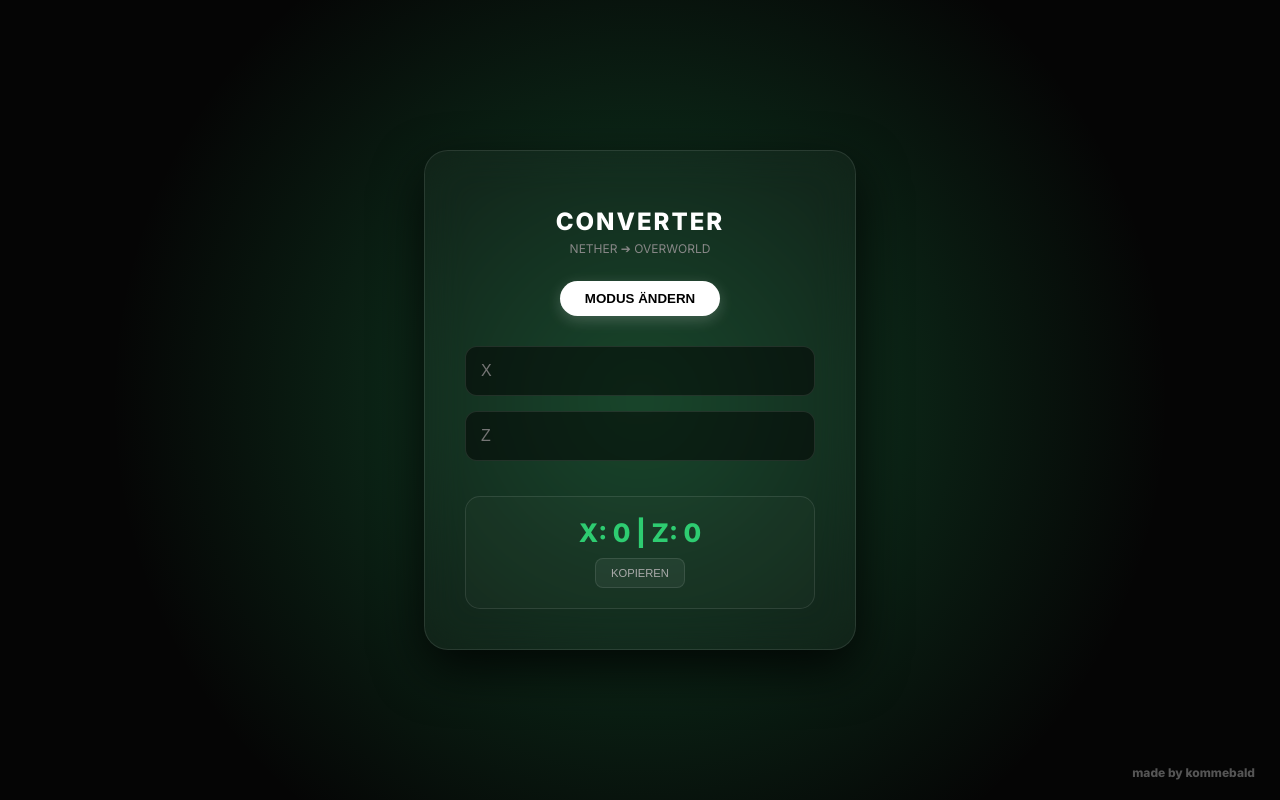
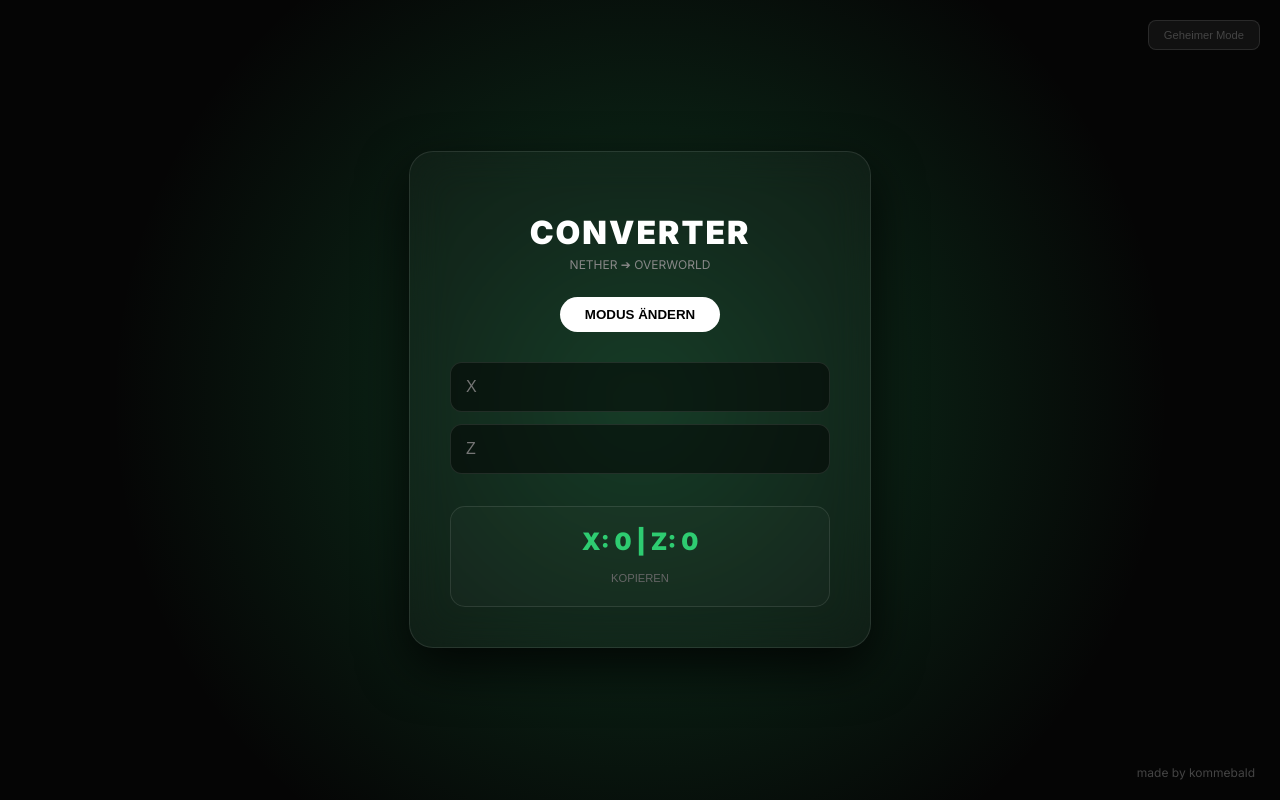
Before and after one commit to kommebald/coords-calculator, a plain HTML site: page index.html in a window 1280 px wide. Both pictures are taken after a click on the button "MODUS ÄNDERN". Drawn offline with Linux system fonts and the light colour scheme.

Commit message:
Update index.html

```diff
--- a/index.html
+++ b/index.html
@@ -3,126 +3,81 @@
 <head>
     <meta charset="UTF-8">
     <meta name="viewport" content="width=device-width, initial-scale=1.0">
-    <title>MC Converter | Animated</title>
-    <link href="https://fonts.googleapis.com/css2?family=Inter:wght@400;800&display=swap" rel="stylesheet">
+    <title>MC Converter | Secret Edition</title>
+    <link href="https://fonts.googleapis.com/css2?family=Inter:wght@400;700;900&display=swap" rel="stylesheet">
     <style>
         :root {
-            --nether-color: #ff4d4d;
-            --overworld-color: #2ecc71;
-            --current-accent: var(--nether-color);
-            --bg-dark: #050505;
+            --nether: #ff4d4d;
+            --overworld: #2ecc71;
+            --accent: var(--nether);
+            --bg: #050505;
         }
 
         body {
-            margin: 0;
-            background: var(--bg-dark);
-            color: white;
-            font-family: 'Inter', sans-serif;
-            display: flex;
-            justify-content: center;
-            align-items: center;
-            height: 100vh;
-            overflow: hidden;
-            transition: background 0.8s ease;
+            margin: 0; background: var(--bg); color: white;
+            font-family: 'Inter', sans-serif; height: 100vh;
+            display: flex; justify-content: center; align-items: center;
+            overflow: hidden; transition: 0.8s ease;
         }
 
-        /* Dynamischer Hintergrund-Glow */
         .glow {
-            position: absolute;
-            width: 100%;
-            height: 100%;
-            background: radial-gradient(circle at 50% 50%, var(--current-accent) 0%, transparent 70%);
-            z-index: -1;
-            opacity: 0.3;
-            transition: 0.8s ease;
+            position: absolute; width: 100%; height: 100%;
+            background: radial-gradient(circle at 50% 50%, var(--accent) 0%, transparent 70%);
+            z-index: -1; opacity: 0.25; transition: 0.8s;
         }
 
+        /* Secret Mode Button */
+        .secret-trigger {
+            position: absolute; top: 20px; right: 20px;
+            background: rgba(255,255,255,0.05); border: 1px solid rgba(255,255,255,0.1);
+            color: #444; padding: 8px 15px; border-radius: 8px;
+            font-size: 0.7rem; cursor: pointer; transition: 0.3s;
+        }
+        .secret-trigger:hover { color: var(--accent); border-color: var(--accent); }
+
         .card {
-            background: rgba(255, 255, 255, 0.03);
-            backdrop-filter: blur(20px);
-            padding: 40px;
-            border-radius: 24px;
-            border: 1px solid rgba(255, 255, 255, 0.1);
-            box-shadow: 0 20px 50px rgba(0,0,0,0.8);
-            width: 350px;
-            text-align: center;
-            transition: transform 0.4s cubic-bezier(0.175, 0.885, 0.32, 1.275);
+            background: rgba(255, 255, 255, 0.03); backdrop-filter: blur(20px);
+            padding: 40px; border-radius: 24px; border: 1px solid rgba(255, 255, 255, 0.1);
+            box-shadow: 0 20px 50px rgba(0,0,0,0.8); width: 380px; text-align: center;
+            transition: 0.4s cubic-bezier(0.175, 0.885, 0.32, 1.275);
         }
 
-        /* Animation beim Modus-Wechsel */
-        .card.bump { transform: scale(1.05); }
-
-        h1 { font-weight: 800; font-size: 1.5rem; margin-bottom: 5px; letter-spacing: 2px; }
-        .sub { font-size: 0.75rem; color: #888; margin-bottom: 25px; transition: 0.3s; }
+        .bump { transform: scale(1.05); }
+        h1 { font-weight: 900; margin-bottom: 5px; letter-spacing: 2px; }
+        .sub { font-size: 0.75rem; color: #888; margin-bottom: 25px; }
 
         .btn-switch {
-            background: white;
-            color: black;
-            border: none;
-            padding: 10px 25px;
-            border-radius: 50px;
-            font-weight: 800;
-            cursor: pointer;
-            margin-bottom: 30px;
-            transition: 0.3s;
-            box-shadow: 0 4px 15px rgba(255,255,255,0.2);
+            background: white; color: black; border: none;
+            padding: 10px 25px; border-radius: 50px; font-weight: 800;
+            cursor: pointer; margin-bottom: 30px; transition: 0.3s;
         }
 
-        .btn-switch:hover { transform: translateY(-3px); box-shadow: 0 8px 20px var(--current-accent); }
-        .btn-switch:active { transform: scale(0.95); }
-
         input {
-            width: 100%;
-            background: rgba(0,0,0,0.5);
-            border: 1px solid rgba(255,255,255,0.1);
-            padding: 15px;
-            border-radius: 12px;
-            color: white;
-            margin-bottom: 15px;
-            font-size: 1rem;
-            outline: none;
-            box-sizing: border-box;
-            transition: 0.3s;
+            width: 100%; background: rgba(0,0,0,0.5); border: 1px solid rgba(255,255,255,0.1);
+            padding: 15px; border-radius: 12px; color: white; margin-bottom: 12px;
+            font-size: 1rem; outline: none; box-sizing: border-box;
         }
 
-        input:focus { border-color: var(--current-accent); background: rgba(0,0,0,0.7); }
+        input:focus { border-color: var(--accent); }
 
         .result-area {
-            margin-top: 20px;
-            padding: 20px;
-            background: rgba(255, 255, 255, 0.02);
-            border-radius: 15px;
-            border: 1px solid rgba(255, 255, 255, 0.1);
+            margin-top: 20px; padding: 20px; background: rgba(255, 255, 255, 0.02);
+            border-radius: 15px; border: 1px solid rgba(255, 255, 255, 0.1);
         }
 
-        #output { font-size: 1.6rem; font-weight: 800; color: var(--current-accent); margin-bottom: 10px; transition: 0.5s; }
+        #output { font-size: 1.5rem; font-weight: 800; color: var(--accent); margin-bottom: 10px; }
 
-        .btn-copy {
-            font-size: 0.7rem;
-            background: rgba(255,255,255,0.05);
-            border: 1px solid rgba(255,255,255,0.1);
-            color: #aaa;
-            padding: 8px 15px;
-            border-radius: 8px;
-            cursor: pointer;
-            transition: 0.2s;
-        }
+        /* Secret Area Hidden by Default */
+        #secret-area { display: none; margin-top: 20px; border-top: 1px solid rgba(255,255,255,0.1); padding-top: 20px; }
+        .secret-label { font-size: 0.7rem; color: gold; margin-bottom: 10px; display: block; }
 
-        .btn-copy:hover { color: white; background: var(--current-accent); border-color: transparent; }
-
-        .footer {
-            position: absolute;
-            bottom: 20px;
-            right: 25px;
-            font-size: 0.75rem;
-            color: #555;
-            font-weight: 600;
-        }
+        .footer { position: absolute; bottom: 20px; right: 25px; font-size: 0.75rem; color: #444; }
     </style>
 </head>
 <body>
 
     <div class="glow" id="bg-glow"></div>
+    <button class="secret-trigger" onclick="unlockSecret()">Geheimer Mode</button>
 
     <div class="card" id="main-card">
         <h1>CONVERTER</h1>
@@ -130,12 +85,19 @@
 
         <button class="btn-switch" onclick="toggleMode()">MODUS ÄNDERN</button>
 
-        <input type="number" id="xIn" placeholder="X" oninput="convert()">
-        <input type="number" id="zIn" placeholder="Z" oninput="convert()">
+        <div id="standard-inputs">
+            <input type="number" id="xIn" placeholder="X" oninput="convert()">
+            <input type="number" id="zIn" placeholder="Z" oninput="convert()">
+        </div>
+
+        <div id="secret-area">
+            <span class="secret-label">✨ COMMAND PARSER ACTIVE</span>
+            <input type="text" id="cmdInput" placeholder="/tp 1304 -51 4840" oninput="parseCommand()">
+        </div>
 
         <div class="result-area">
             <div id="output">X: 0 | Z: 0</div>
-            <button class="btn-copy" onclick="copyResult()">KOPIEREN</button>
+            <button style="background:none; border:none; color:#666; cursor:pointer; font-size:0.7rem;" onclick="copyResult()">KOPIEREN</button>
         </div>
     </div>
 
@@ -144,42 +106,55 @@
     <script>
         let isOW = true;
 
+        function unlockSecret() {
+            const pw = prompt("Passwort eingeben:");
+            if(pw === "6767") {
+                document.getElementById('secret-area').style.display = 'block';
+                document.getElementById('standard-inputs').style.display = 'none';
+                alert("Geheimer Modus aktiviert!");
+            } else {
+                alert("Falsches Passwort!");
+            }
+        }
+
         function toggleMode() {
             isOW = !isOW;
-            const root = document.documentElement;
             const card = document.getElementById('main-card');
-            const label = document.getElementById('mode-label');
-
-            // Animation triggern
             card.classList.add('bump');
             setTimeout(() => card.classList.remove('bump'), 400);
 
-            // Farben und Texte ändern
-            if (isOW) {
-                root.style.setProperty('--current-accent', 'var(--nether-color)');
-                label.innerText = "OVERWORLD ➔ NETHER";
-            } else {
-                root.style.setProperty('--current-accent', 'var(--overworld-color)');
-                label.innerText = "NETHER ➔ OVERWORLD";
-            }
+            document.documentElement.style.setProperty('--accent', isOW ? 'var(--nether)' : 'var(--overworld)');
+            document.getElementById('mode-label').innerText = isOW ? "OVERWORLD ➔ NETHER" : "NETHER ➔ OVERWORLD";
 
-            convert();
+            isOW ? convert() : parseCommand();
         }
 
         function convert() {
             const x = parseFloat(document.getElementById('xIn').value) || 0;
             const z = parseFloat(document.getElementById('zIn').value) || 0;
+            updateDisplay(x, z);
+        }
+
+        function parseCommand() {
+            const val = document.getElementById('cmdInput').value;
+            // Extrahiert alle Zahlen (auch negative) aus dem String
+            const coords = val.match(/-?\d+/g);
+            if(coords && coords.length >= 2) {
+                // Minecraft TP Befehle haben oft X Y Z. Wir brauchen X (0) und Z (2 oder 1)
+                const x = parseFloat(coords[0]);
+                const z = coords.length >= 3 ? parseFloat(coords[2]) : parseFloat(coords[1]);
+                updateDisplay(x, z);
+            }
+        }
+
+        function updateDisplay(x, z) {
             let rx = isOW ? Math.floor(x / 8) : Math.floor(x * 8);
             let rz = isOW ? Math.floor(z / 8) : Math.floor(z * 8);
             document.getElementById('output').innerText = `X: ${rx} | Z: ${rz}`;
         }
 
         function copyResult() {
-            const text = document.getElementById('output').innerText;
-            navigator.clipboard.writeText(text);
-            const btn = document.querySelector('.btn-copy');
-            btn.innerText = "KOPIERT!";
-            setTimeout(() => btn.innerText = "KOPIEREN", 2000);
+            navigator.clipboard.writeText(document.getElementById('output').innerText);
         }
     </script>
 </body>
```
